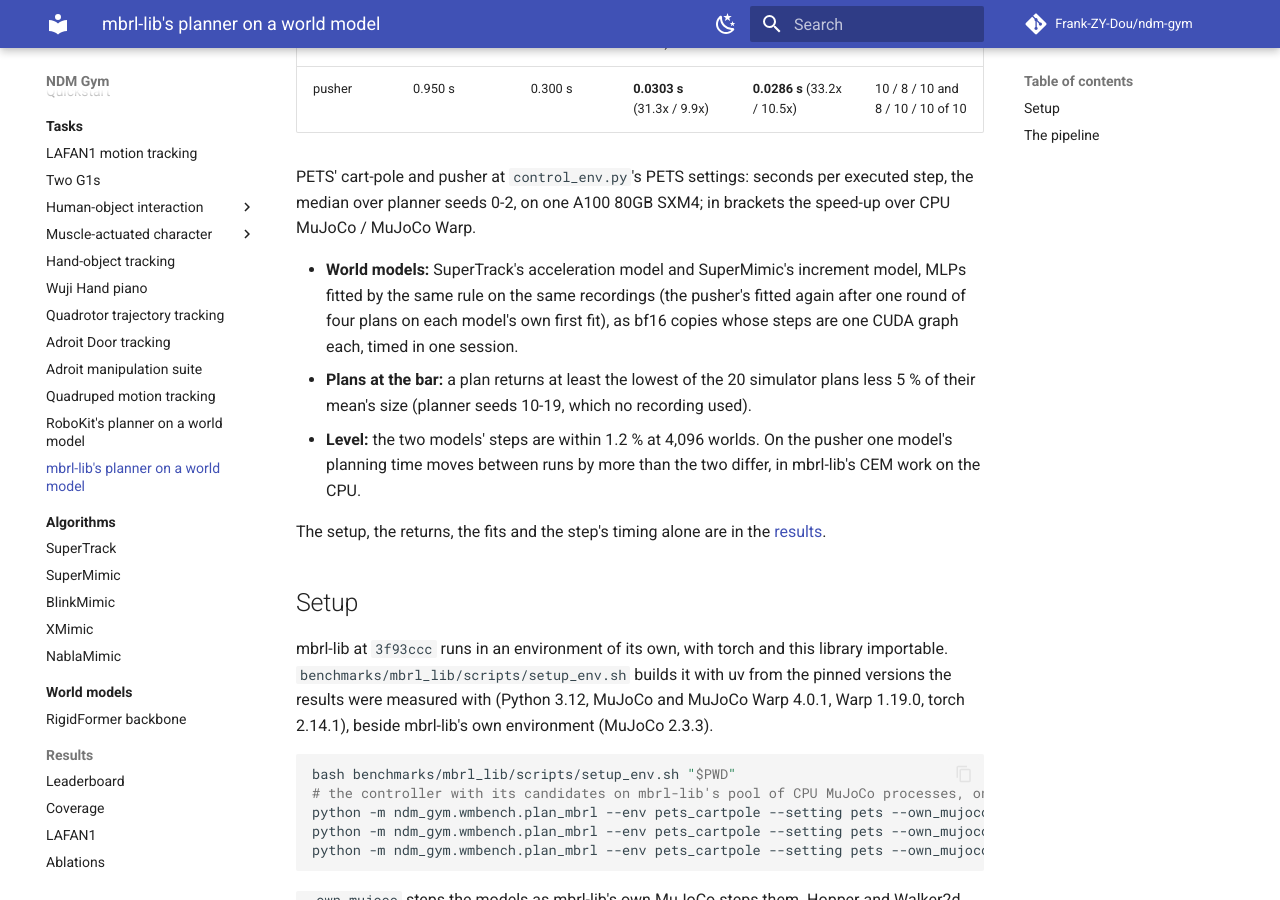
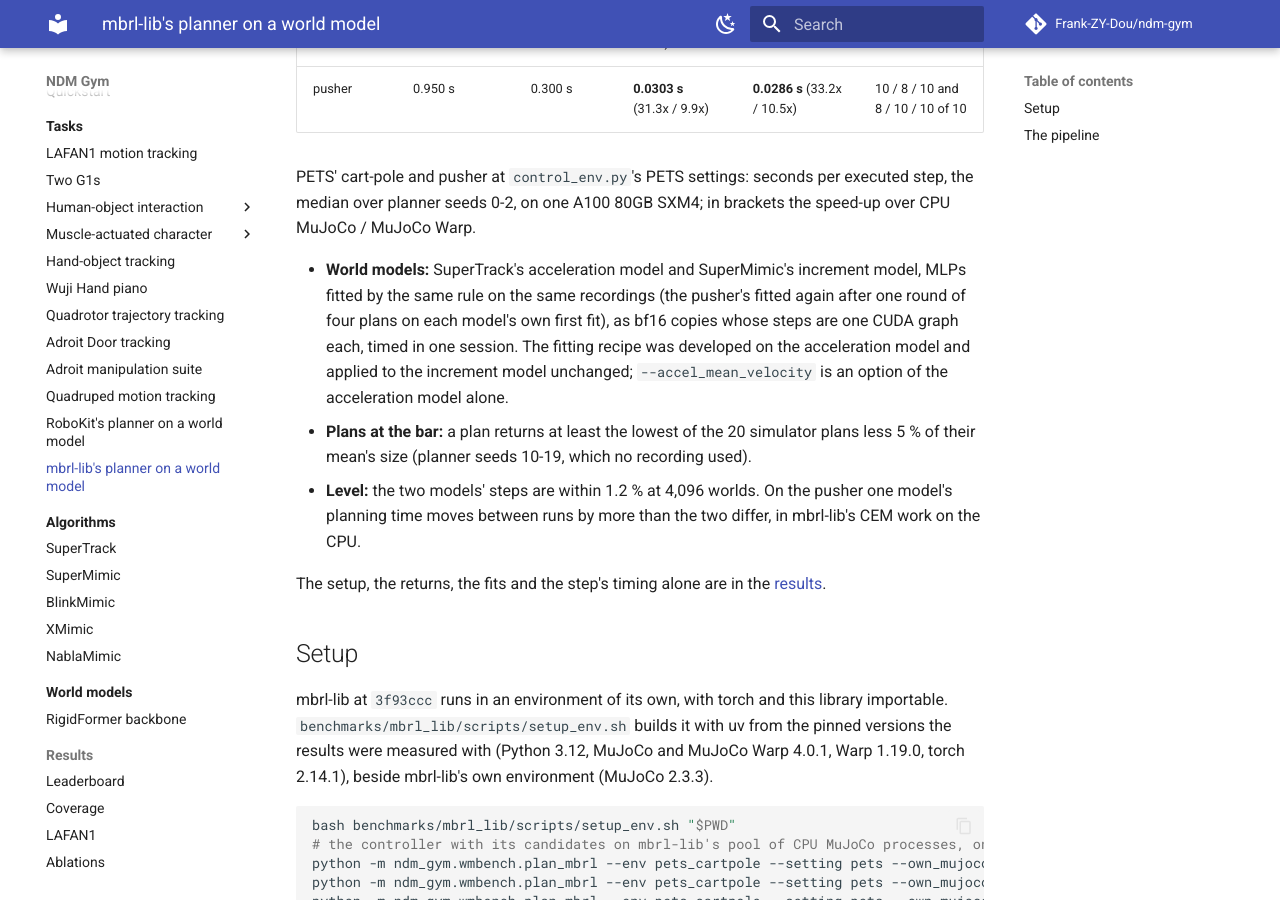
Before and after one commit to Frank-ZY-Dou/ndm-gym, an MkDocs documentation site: the page built from docs/tasks/mbrl.md, in a window 1280 px wide and 900 px high, scrolled down 549 px. Built offline with MkDocs 1.6.1 and Material for MkDocs 9.7.7, drawn with Linux system fonts in a browser that asks for light colours; comment, search, counter and statistics services are not loaded.

Commit message:
mbrl-lib planning: the fitting recipe was developed on SuperTrack's acceleration model and applied to SuperMimic's increment model unchanged; --accel_mean_velocity is an option of the acceleration model alone

```diff
--- a/docs/tasks/mbrl.md
+++ b/docs/tasks/mbrl.md
@@ -20,7 +20,8 @@ PETS' cart-pole and pusher at `control_env.py`'s PETS settings: seconds per exec
 
 - **World models:** SuperTrack's acceleration model and SuperMimic's increment model, MLPs fitted by the same rule on the
   same recordings (the pusher's fitted again after one round of four plans on each model's own first fit), as bf16 copies
-  whose steps are one CUDA graph each, timed in one session.
+  whose steps are one CUDA graph each, timed in one session. The fitting recipe was developed on the acceleration model
+  and applied to the increment model unchanged; `--accel_mean_velocity` is an option of the acceleration model alone.
 - **Plans at the bar:** a plan returns at least the lowest of the 20 simulator plans less 5 % of their mean's size
   (planner seeds 10-19, which no recording used).
 - **Level:** the two models' steps are within 1.2 % at 4,096 worlds. On the pusher one model's planning time moves between
```
Also changed, not shown: README.md (+4 -0 lines), benchmarks/mbrl_lib/results.md (+3 -0 lines).
